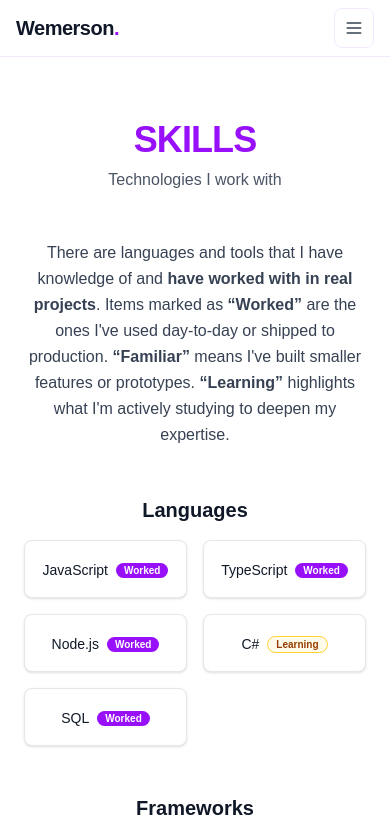
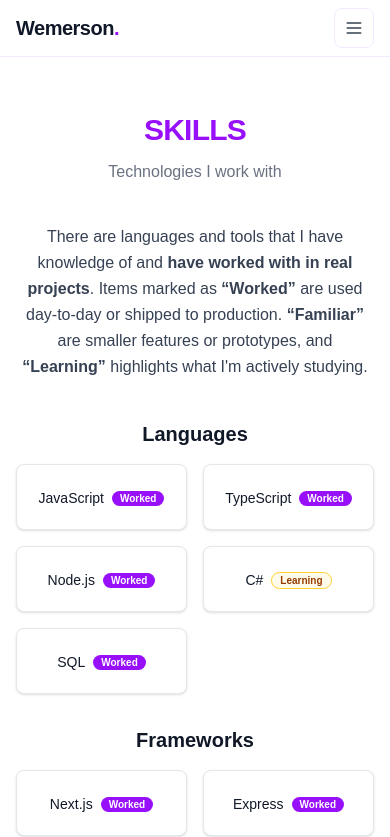
Before and after one commit to wmsalves/portfolio-wmsalves, a Next.js app: page /skills in a window 390 px wide. Shown: the top 837 px of the page. Built offline with nearby package versions, Linux system fonts and the light colour scheme.

Commit message:
style(skills): align section with site pattern (svh offset, scroll-mt, responsive spacing) and polish category cards/badges

```diff
--- a/src/components/sections/skills/Skills.tsx
+++ b/src/components/sections/skills/Skills.tsx
@@ -36,7 +36,7 @@
         {items.map((item) => (
           <li
             key={item.name}
-            className="rounded-lg border border-gray-200 bg-white p-4 text-center shadow-sm transition-all duration-200 hover:shadow-md hover:-translate-y-0.5"
+            className="rounded-lg border border-gray-200 bg-white p-5 sm:p-6 text-center shadow-sm transition-all duration-200 hover:shadow-md hover:-translate-y-0.5 focus-within:ring-2 focus-within:ring-purple-300"
           >
             <span className="text-sm font-medium text-gray-900 align-middle">
               {item.name}
@@ -53,19 +53,25 @@
   return (
     <motion.section
       id="skills"
-      className="min-h-screen w-full px-6 md:px-8 py-16"
-      initial={{ opacity: 0, y: 50 }}
+      className="
+        w-full scroll-mt-24 max-w-6xl mx-auto
+        min-h-[calc(100svh-56px)] lg:min-h-screen
+        px-4 sm:px-6 md:px-8 py-14 sm:py-16 md:py-20
+      "
+      initial={{ opacity: 0, y: 20 }}
       whileInView={{ opacity: 1, y: 0 }}
+      viewport={{ once: true, amount: 0.2 }}
       transition={{ duration: 0.6 }}
-      viewport={{ once: true }}
     >
-      <div className="max-w-6xl mx-auto space-y-12 text-center">
+      <div className="space-y-10 sm:space-y-12 text-center">
         {/* Header */}
         <div>
-          <h2 className="text-4xl font-extrabold tracking-tight">
+          <h2 className="text-3xl sm:text-4xl md:text-5xl font-extrabold tracking-tight">
             <span className="text-purple-600">SKILLS</span>
           </h2>
-          <p className="text-gray-600 mt-2">Technologies I work with</p>
+          <p className="text-gray-500 mt-3 max-w-2xl mx-auto">
+            Technologies I work with
+          </p>
         </div>
 
         {/* Texto explicativo */}
@@ -76,16 +82,16 @@
               have worked with in real projects
             </span>
             . Items marked as <span className="font-semibold">“Worked”</span>{" "}
-            are the ones I&apos;ve used day-to-day or shipped to production.{" "}
-            <span className="font-semibold">“Familiar”</span> means I&apos;ve
-            built smaller features or prototypes.{" "}
+            are used day-to-day or shipped to production.{" "}
+            <span className="font-semibold">“Familiar”</span> are smaller
+            features or prototypes, and{" "}
             <span className="font-semibold">“Learning”</span> highlights what
-            I&apos;m actively studying to deepen my expertise.
+            I&apos;m actively studying.
           </p>
         </div>
 
         {/* Grid de categorias */}
-        <div className="grid grid-cols-1 md:grid-cols-3 gap-12 text-left">
+        <div className="grid grid-cols-1 md:grid-cols-3 gap-8 md:gap-12 text-left">
           <Category title="Languages" items={skills} />
           <Category title="Frameworks" items={frameworks} />
           <Category title="Tools" items={tools} />
```
